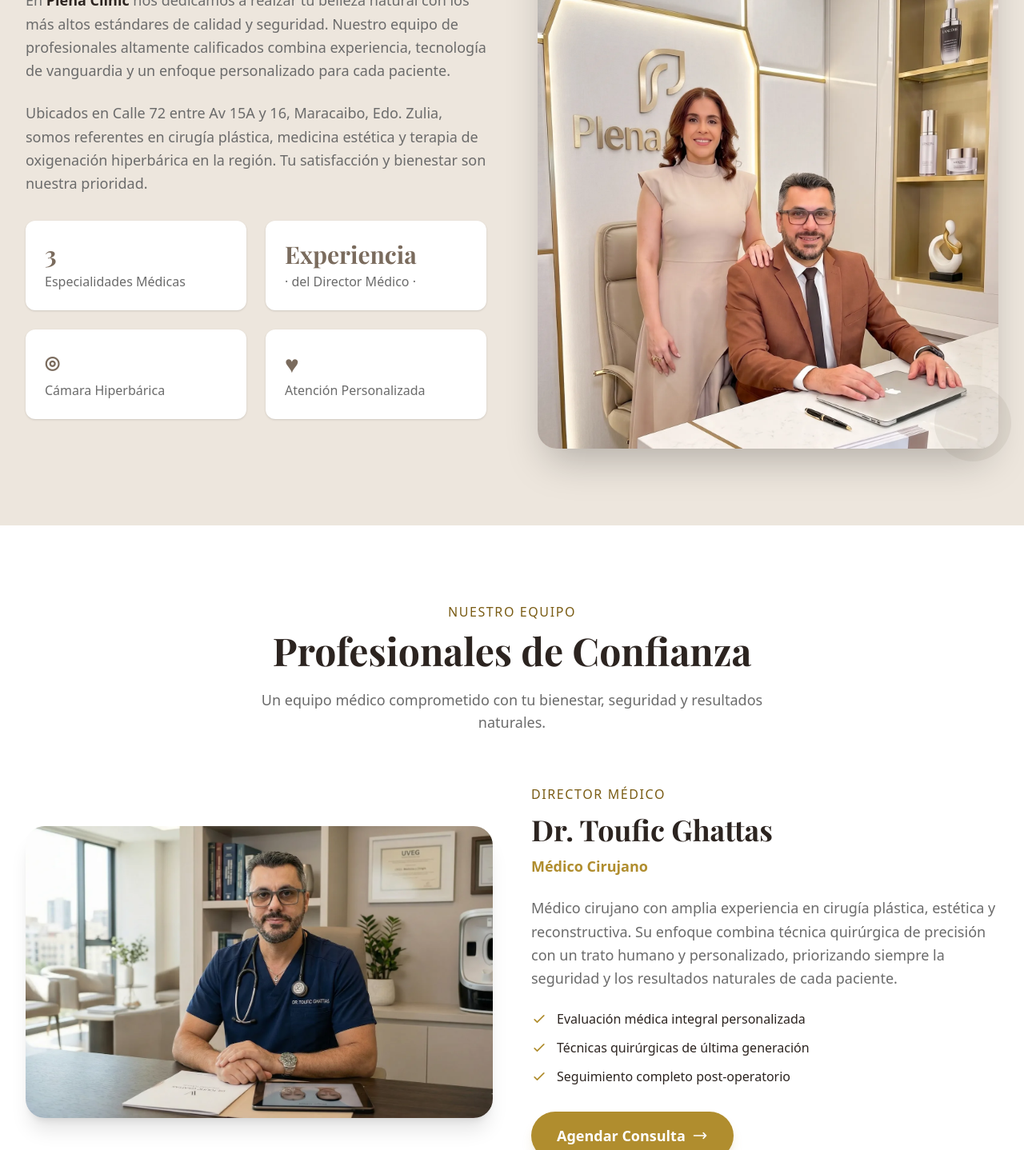
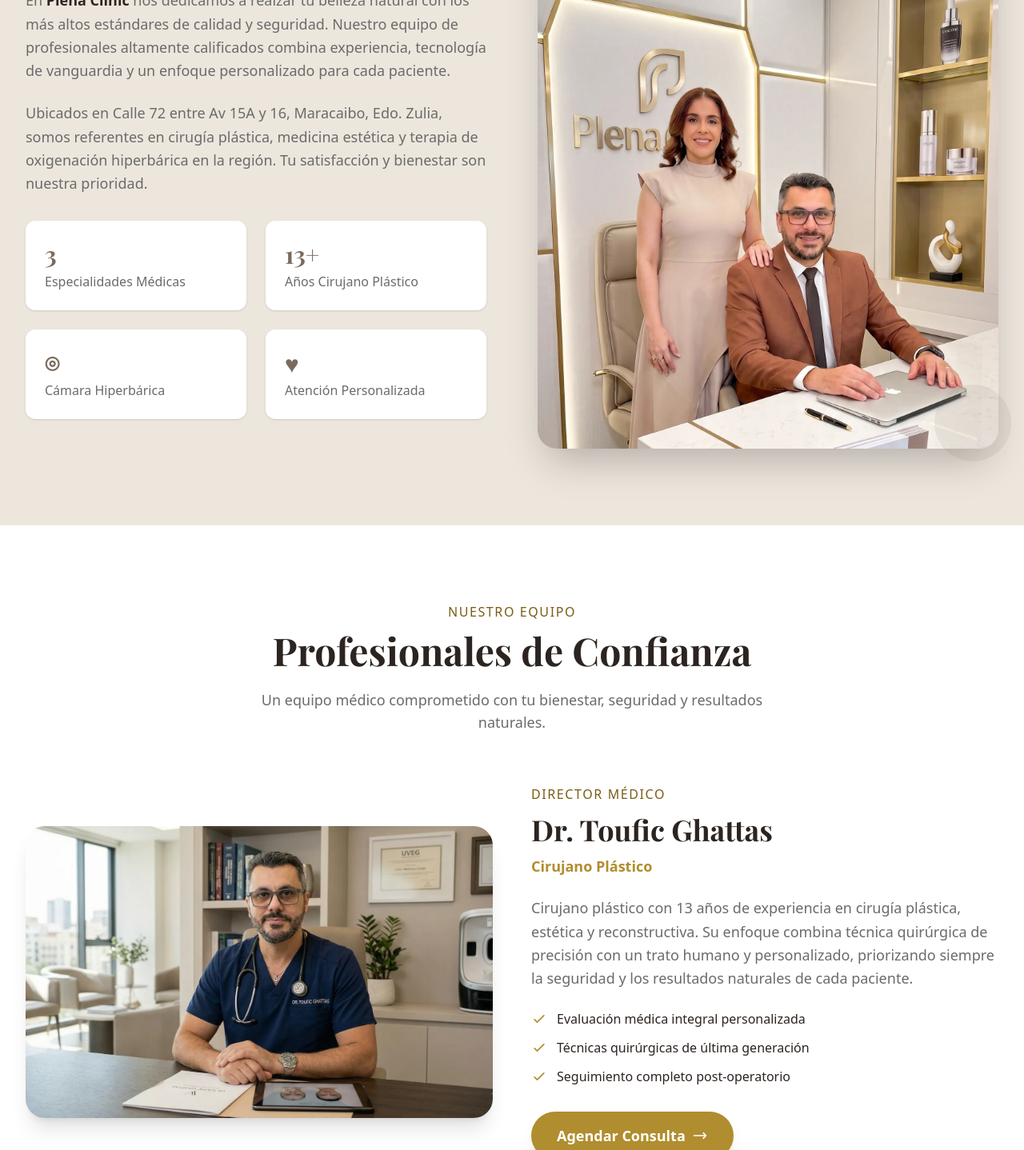
Before and after one commit to yhas1984/PlenaClinic, a Next.js app: page / in a window 1280 px wide. Shown: the part 1947-3385 px from the top of the page at 80% size. Built offline with nearby package versions, Linux system fonts and the light colour scheme; a web font is replaced by a local one.

Commit message:
fix: Dr. Toufic es Cirujano Plástico con 13 años de experiencia (Equipo, About, JSON-LD)

```diff
--- a/src/app/layout.tsx
+++ b/src/app/layout.tsx
@@ -166,7 +166,7 @@ export default function RootLayout({
               image: "https://www.plenaclinic.com/DrToufic.webp",
               medicalSpecialty: "PlasticSurgery",
               description:
-                "Médico Cirujano, Director Médico de Plena Clinic, especializado en cirugía plástica, estética y reconstructiva en Maracaibo, Venezuela.",
+                "Cirujano plástico, Director Médico de Plena Clinic, con 13 años de experiencia en cirugía plástica, estética y reconstructiva en Maracaibo, Venezuela.",
               url: "https://www.plenaclinic.com/#equipo",
               telephone: "+584244794577",
               address: {
--- a/src/components/About.tsx
+++ b/src/components/About.tsx
@@ -31,9 +31,9 @@ export default function About() {
               </div>
               <div className="bg-white rounded-xl p-6 shadow-sm animate-on-scroll delay-2">
                 <p className="text-3xl font-bold text-primary mb-1" style={{ fontFamily: "var(--font-playfair)" }}>
-                  Experiencia
+                  13+
                 </p>
-                <p className="text-text-muted">· del Director Médico ·</p>
+                <p className="text-text-muted">Años Cirujano Plástico</p>
               </div>
               <div className="bg-white rounded-xl p-6 shadow-sm animate-on-scroll delay-3">
                 <p className="text-3xl font-bold text-primary mb-1" style={{ fontFamily: "var(--font-playfair)" }}>
--- a/src/components/Team.tsx
+++ b/src/components/Team.tsx
@@ -23,7 +23,7 @@ export default function Team() {
           <div className="relative rounded-3xl overflow-hidden aspect-[16/10] shadow-xl animate-on-scroll">
             <Image
               src="/DrToufic.webp"
-              alt="Dr. Toufic Ghattas - Médico Cirujano"
+              alt="Dr. Toufic Ghattas - Cirujano Plástico"
               fill
               sizes="(min-width: 1024px) 50vw, 100vw"
               className="object-cover"
@@ -40,9 +40,9 @@ export default function Team() {
             >
               Dr. Toufic Ghattas
             </h3>
-            <p className="text-gold font-semibold mb-6 text-lg">Médico Cirujano</p>
+            <p className="text-gold font-semibold mb-6 text-lg">Cirujano Plástico</p>
             <p className="text-text-muted text-lg leading-relaxed mb-6">
-              Médico cirujano con amplia experiencia en cirugía plástica, estética y
+              Cirujano plástico con 13 años de experiencia en cirugía plástica, estética y
               reconstructiva. Su enfoque combina técnica quirúrgica de precisión con un
               trato humano y personalizado, priorizando siempre la seguridad y los
               resultados naturales de cada paciente.
```
